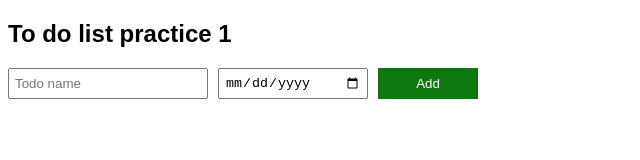
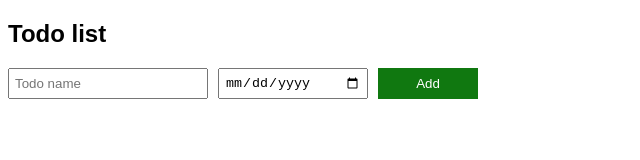
Before and after one commit to muminDev/todoListFinal, a plain HTML site: page index.html in a window 1280 px wide. Shown: the whole page, without its empty margins (0-640 px from the left). Drawn offline with Linux system fonts and the light colour scheme.

Commit message:
ToDo list is finished

```diff
--- a/index.html
+++ b/index.html
@@ -7,7 +7,7 @@
   <title>Todo list</title>
 </head>
 <body>
-  <h2>To do list practice 1</h2>
+  <h2>Todo list</h2>
   <div class="input-grid">
     <input
       type="text"
```
